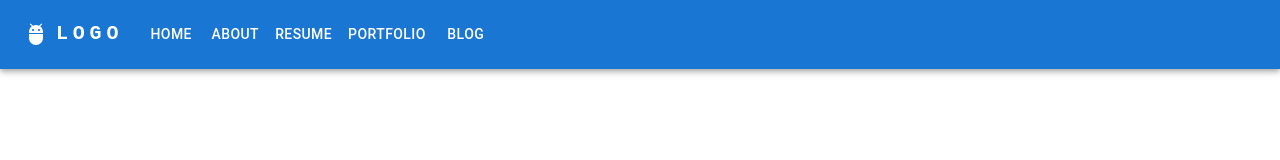
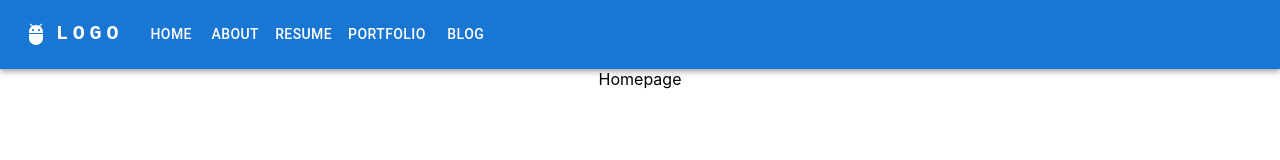
Before and after one commit to stavino/stavino-dot-com, a React (Create React App) app: page / in a window 1280 px wide. Shown: the top 160 px of the page. Built offline with nearby package versions, Linux system fonts and the light colour scheme.

Commit message:
added react router

```diff
--- a/package.json
+++ b/package.json
@@ -12,6 +12,7 @@
     "@testing-library/user-event": "^13.5.0",
     "react": "^17.0.2",
     "react-dom": "^17.0.2",
+    "react-router-dom": "^6.10.0",
     "react-scripts": "5.0.0",
     "web-vitals": "^2.1.4"
   },
--- a/src/App.js
+++ b/src/App.js
@@ -1,12 +1,19 @@
 import {Paper, ThemeProvider, createTheme} from '@mui/material';
 import { useState, useEffect, useMemo } from 'react';
 import Header from './components/Header';
+import Homepage from './components/Homepage';
+import { Route, Routes } from 'react-router-dom';
 import './App.css';
 
 function App() {
   return (
     <div className="App">
      <Header/>
+      <Routes>
+          <Route path='/' element={<Homepage/>} />
+
+      </Routes>
+
     </div>
   );
 }
--- /dev/null
+++ b/src/components/Homepage.js
@@ -0,0 +1,12 @@
+function Homepage(){
+
+    return (
+        <>
+
+        Homepage
+
+        </>
+    )
+};
+
+export default Homepage;
--- a/src/index.js
+++ b/src/index.js
@@ -3,10 +3,13 @@ import ReactDOM from 'react-dom';
 import './index.css';
 import App from './App';
 import reportWebVitals from './reportWebVitals';
+import { BrowserRouter as Router } from 'react-router-dom';
 
 ReactDOM.render(
   <React.StrictMode>
+    <Router>
     <App />
+    </Router>
   </React.StrictMode>,
   document.getElementById('root')
 );
```
Also changed, not shown: 1 other file (tests, documents, lock files or other folders).
